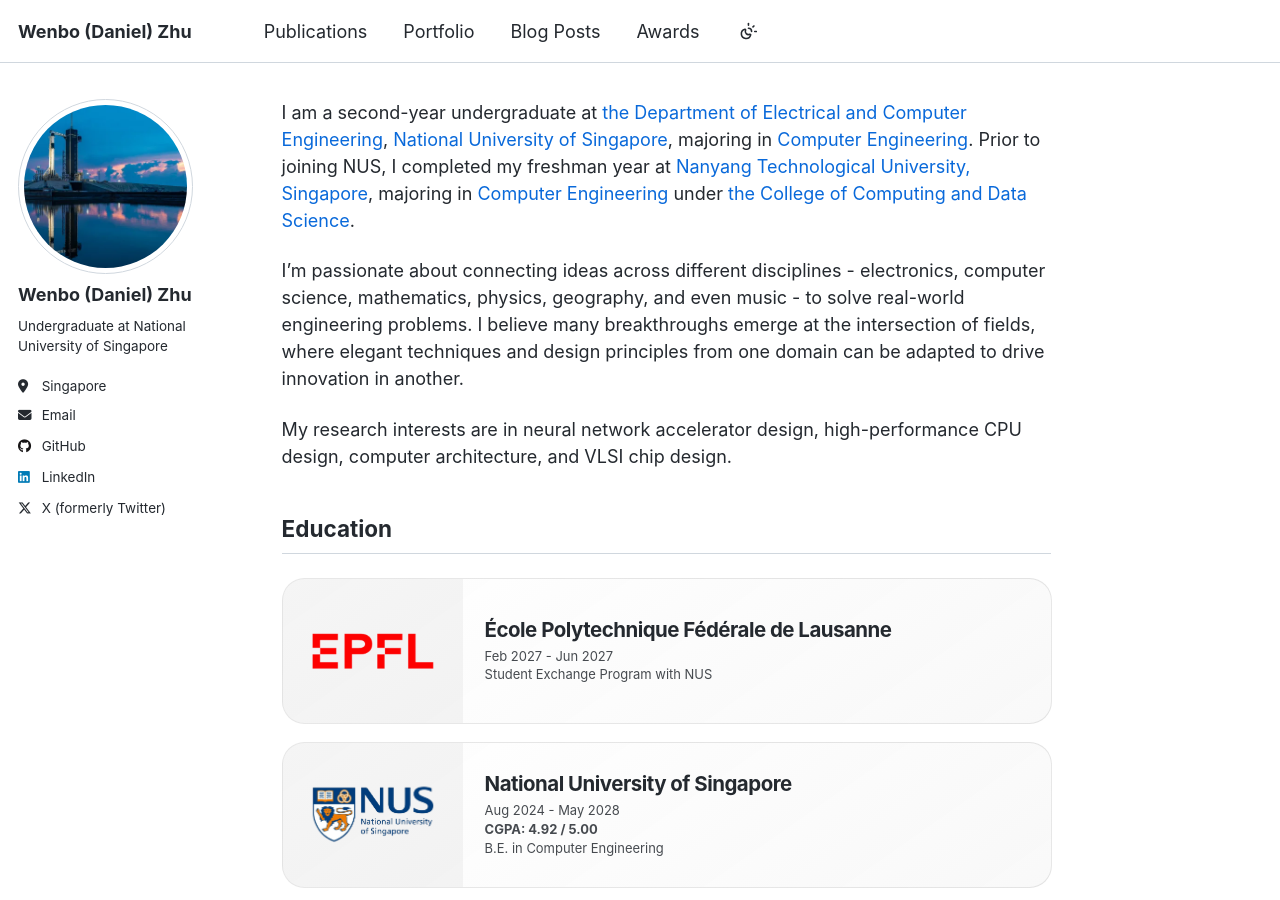
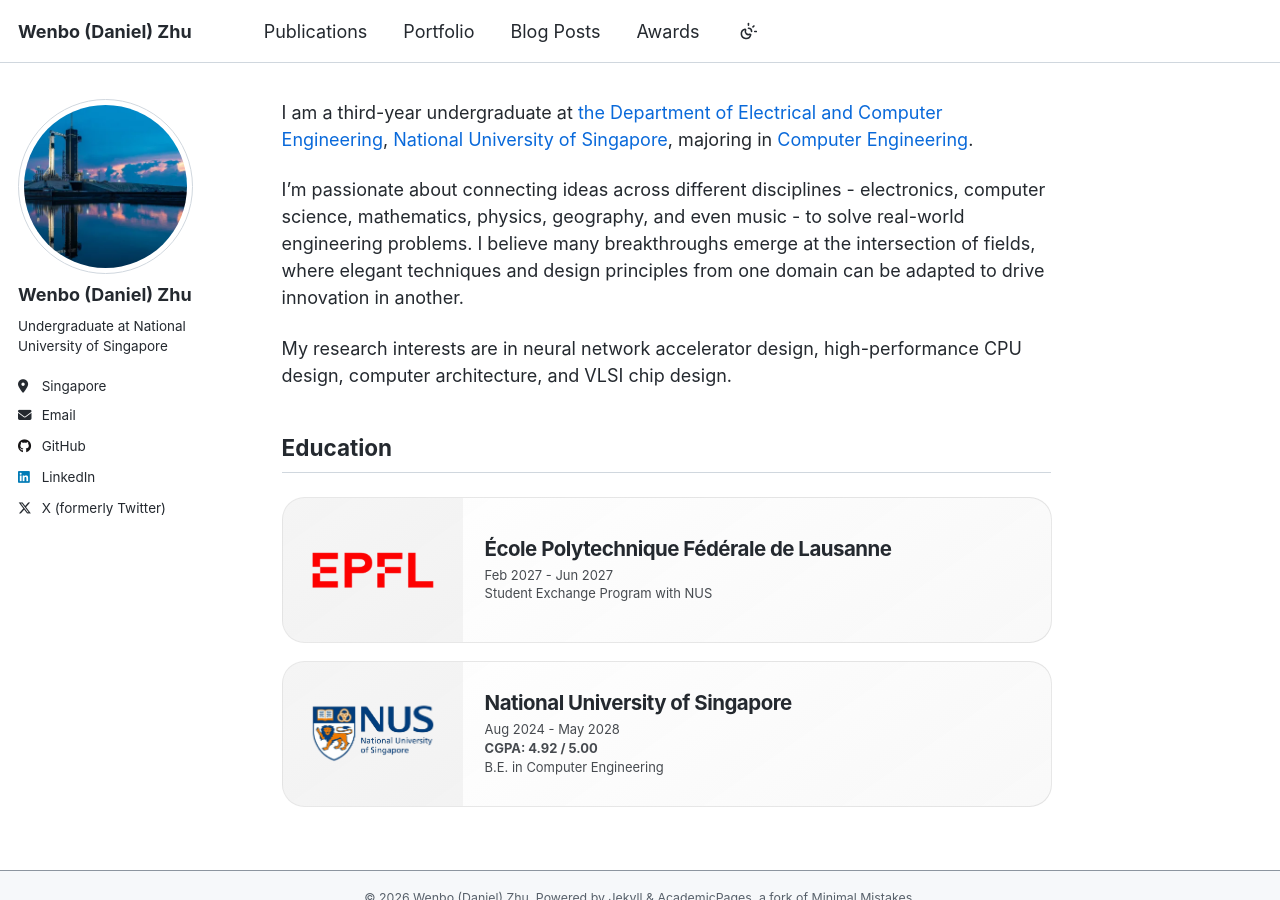
Before and after one commit to mendax1234/mendax1234.github.io, a Jekyll site: the page built from _pages/about.md, in a window 1280 px wide and 900 px high. Built offline with Jekyll 4.4.1, drawn with Linux system fonts in a browser that asks for light colours; some of the changed text lies outside the part shown.

Commit message:
Update about me page

```diff
--- a/_pages/about.md
+++ b/_pages/about.md
@@ -6,7 +6,7 @@
   - /about.html
 ---
 
-I am a second-year undergraduate at [the Department of Electrical and Computer Engineering](https://cde.nus.edu.sg/ece/), [National University of Singapore](https://nus.edu.sg/), majoring in [Computer Engineering](https://ceg.nus.edu.sg/). Prior to joining NUS, I completed my freshman year at [Nanyang Technological University, Singapore](https://www.ntu.edu.sg/), majoring in [Computer Engineering](https://www.ntu.edu.sg/education/undergraduate-programme/bachelor-of-engineering-in-computer-engineering) under [the College of Computing and Data Science](https://www.ntu.edu.sg/computing).
+I am a third-year undergraduate at [the Department of Electrical and Computer Engineering](https://cde.nus.edu.sg/ece/), [National University of Singapore](https://nus.edu.sg/), majoring in [Computer Engineering](https://ceg.nus.edu.sg/).
 
 I'm passionate about connecting ideas across different disciplines - electronics, computer science, mathematics, physics, geography, and even music - to solve real-world engineering problems. I believe many breakthroughs emerge at the intersection of fields, where elegant techniques and design principles from one domain can be adapted to drive innovation in another.
 
@@ -42,18 +42,5 @@
     </div>
   </article>
 
-  <article class="institution-card">
-    <div class="institution-card__media">
-      <img src="/images/education/NTU.webp" alt="Nanyang Technological University logo" loading="lazy" decoding="async" width="320" height="214">
-    </div>
-    <div class="institution-card__body">
-      <h3>Nanyang Technological University</h3>
-      <p>Aug 2023 - Jul 2024</p>
-      <p><strong>CGPA: 4.71 / 5.00</strong></p>
-      <p>B.E. in Computer Engineering</p>
-    </div>
-  </article>
-</section>
-
 <!-- Work Experience
 ------ -->
```
